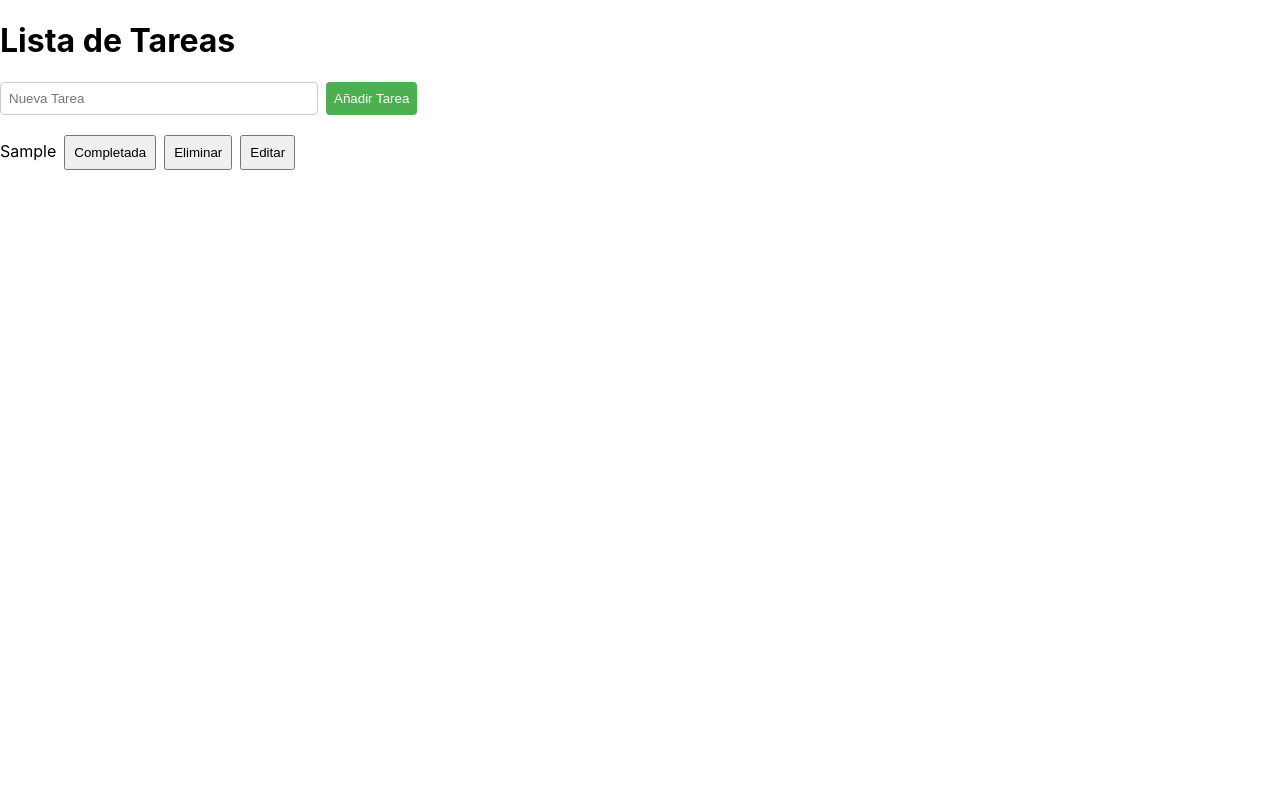
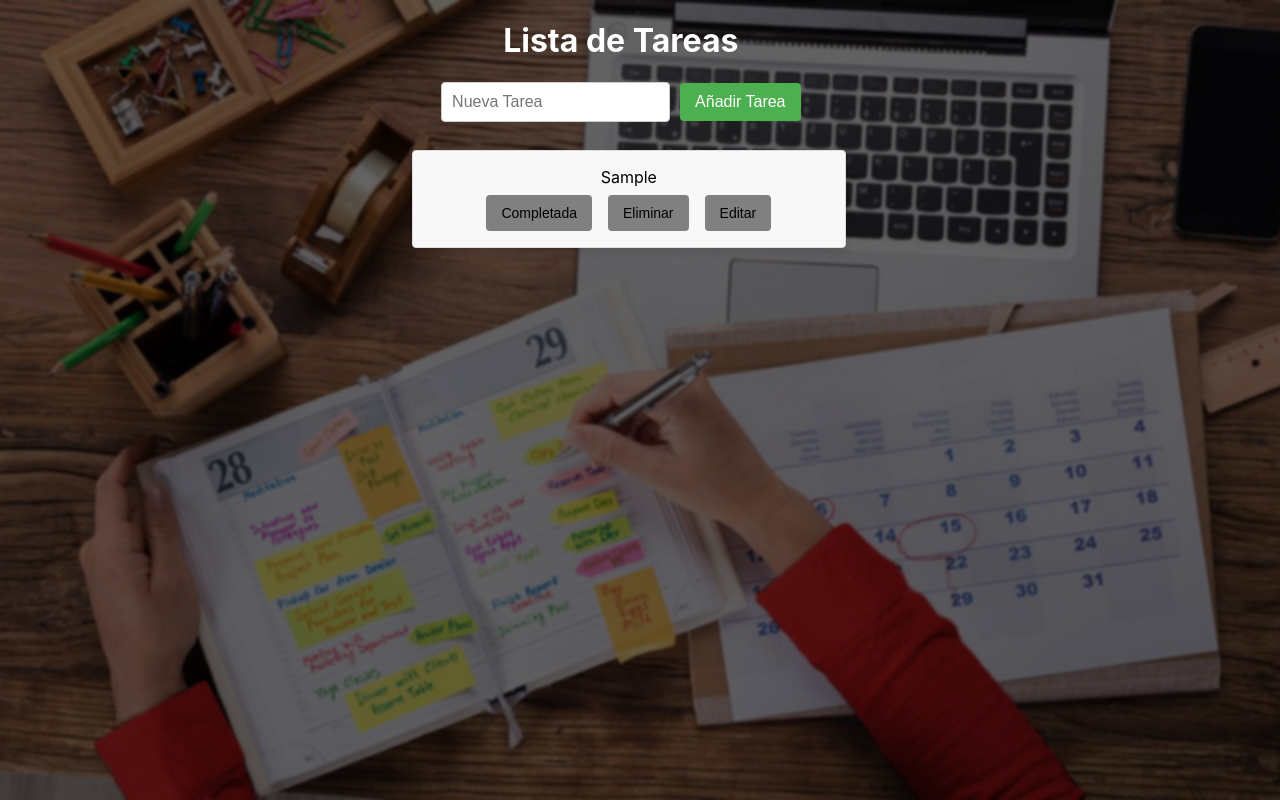
Before and after one commit to miguelsotelo01/Trabajo-integrador-argentina-programa-4.0--React, a React (Create React App) app: page / in a window 1280 px wide. Both pictures are taken after typing "Sample" into the empty fields and a click on the button "Añadir Tarea". Built offline with nearby package versions, Linux system fonts and the light colour scheme.

Commit message:
version estable

```diff
--- a/public/index.html
+++ b/public/index.html
@@ -23,7 +23,7 @@
     -->
     <title>Lista de Tareas - AP-4.0</title>
   </head>
-  <body>
+  <body style="height: 96vh; width: 97vw;">
     <noscript>You need to enable JavaScript to run this app.</noscript>
     <div id="root"></div>
     <!--
--- a/src/App.css
+++ b/src/App.css
@@ -36,6 +36,3 @@
     transform: rotate(360deg);
   }
 }
-.titulo {
-  text-align: center;
-}
--- a/src/App.js
+++ b/src/App.js
@@ -1,60 +1,11 @@
-import React, { useState, useEffect } from 'react';
-import TaskList from './components/taskList';
-import TaskForm from './components/taskForm';
-import TaskItem from './components/taskItem';
+import React from 'react';
+import Home from './pages/home';
+const App = () => {
 
-const App = () => {
-  const [tasks, setTasks] = useState([]);
-
-  useEffect(() => {
-    // Efecto de Actualización
-    console.log('Tasks updated:', tasks);
-  }, [tasks]);
-
-  const handleTaskComplete = (taskId, isCompleted) => {
-    // Actualizar el estado de completado o no de la tarea
-    setTasks(prevTasks =>
-      prevTasks.map(task =>
-        task.id === taskId ? { ...task, completed: isCompleted } : task
-      )
-    );
-  };
-
-  const handleTaskDelete = taskId => {
-    // Eliminar la tarea
-    setTasks(prevTasks => prevTasks.filter(task => task.id !== taskId));
-  };
-
-  const handleTaskAdd = taskName => {
-    // Agregar una nueva tarea
-    const newTask = {
-      id: tasks.length + 1,
-      name: taskName,
-      completed: false,
-    };
-    setTasks(prevTasks => [...prevTasks, newTask]);
-  };
-
-  const handleTaskEdit = (taskId, editedTaskName) => {
-    //actualiza la tarea de ser modificada
-    setTasks((prevTasks) =>
-      prevTasks.map((task) =>
-        task.id === taskId ? { ...task, name: editedTaskName } : task
-      )
-    );
-  };
 
   return (
     <div>
-      <h1 className='titulo'>Lista de Tareas</h1>
-      <TaskForm onTaskAdd={handleTaskAdd} />
-      <TaskList
-        tasks={tasks}
-        onTaskComplete={handleTaskComplete}
-        onTaskDelete={handleTaskDelete}
-        onTaskEdit={handleTaskEdit}
-      />
-
+      <Home></Home>
     </div>
   );
 };
--- a/src/components/taskForm.jsx
+++ b/src/components/taskForm.jsx
@@ -1,47 +1,85 @@
-import React, { useState } from 'react';
+import React, { useState, useEffect } from 'react';
 import styled from 'styled-components';
 
 const FormContainer = styled.form`
   display: flex;
+  justify-content: center;
+  align-items: center;
   margin-bottom: 20px;
+`;
 
-  input {
-    flex: 1;
-    padding: 8px;
+const Input = styled.input`
+  padding: 10px;
+  font-size: 16px;
   border: 1px solid #ccc;
   border-radius: 4px;
-    max-width: 300px;
-  }
+  margin-right: 10px;
+`;
 
-  button {
-    margin-left: 8px;
-    padding: 8px;
+const Button = styled.button`
+  padding: 10px 15px;
+  font-size: 16px;
   background-color: #4caf50;
-    color: white;
+  color: #fff;
   border: none;
   border-radius: 4px;
   cursor: pointer;
+
+  &:hover {
+    background-color: #45a049;
   }
 `;
 
 const TaskForm = ({ onTaskAdd }) => {
   const [newTask, setNewTask] = useState('');
+  const [isInvalid, setIsInvalid] = useState(false);
+  const [warningMessage, setWarningMessage] = useState('');
 
   const handleSubmit = e => {
     e.preventDefault();
+
+    // Validación para no permitir tareas vacías
+    if (newTask.trim() !== '') {
       onTaskAdd(newTask);
       setNewTask('');
+      setIsInvalid(false); // Restablece el estado de la validación
+    } else {
+      setIsInvalid(true);
+      setWarningMessage('Por favor, ingresa algo antes de agregar la tarea.');
+    }
   };
+
+  useEffect(() => {
+    // Función de limpieza
+    return () => {
+      setNewTask('');
+      setIsInvalid(false);
+      setWarningMessage('');
+    };
+  }, []);
+
+  useEffect(() => {
+    // Muestra el mensaje de advertencia cuando isInvalid es verdadero
+    if (isInvalid) {
+      const timeoutId = setTimeout(() => {
+        setWarningMessage('');
+      }, 3000);
+
+      return () => clearTimeout(timeoutId);
+    }
+  }, [isInvalid]);
 
   return (
     <FormContainer onSubmit={handleSubmit}>
-      <input
+      <Input
         type="text"
         placeholder="Nueva Tarea"
         value={newTask}
         onChange={e => setNewTask(e.target.value)}
+        style={{ borderColor: isInvalid ? 'red' : '' }}
       />
-      <button type="submit">Añadir Tarea</button>
+      <Button type="submit">Añadir Tarea</Button>
+      {isInvalid && <p style={{ color: 'red' }}>{warningMessage}</p>}
     </FormContainer>
   );
 };
--- a/src/components/taskItem.jsx
+++ b/src/components/taskItem.jsx
@@ -1,50 +1,108 @@
-import React, { useState } from 'react';
+import React, { useState, useEffect } from 'react';
 import styled from 'styled-components';
 
 const ListItem = styled.li`
+  margin-bottom: 16px;
+  width: 100%;
+  display: flex;
+  flex-direction: column;
+  align-items: center;
+  justify-content: center;
+  padding: 8px;
+`;
+
+const Card = styled.div`
+  max-width: 400px;
+  width: 100%;
+  padding: 16px;
+  background-color: ${(props) => (props.completed ? '#4CAF50' : '#f8f8f8')};
+  border: 1px solid #ddd;
+  border-radius: 4px;
+  box-shadow: 0 4px 8px rgba(0, 0, 0, 0.1);
+`;
+
+const TextContainer = styled.div`
   margin-bottom: 8px;
+  text-align: center;
+`;
+
+const StyledText = styled.span`
+  font-weight: ${(props) => (props.completed ? 'bold' : 'normal')};
+  color: ${(props) => (props.completed ? '#fff' : '#000')};
+`;
+
+const ButtonsContainer = styled.div`
   display: flex;
   align-items: center;
+  justify-content: center;
+`;
 
-  div {
-    flex: 1;
+const Button = styled.button`
+  margin: 0 8px;
+  padding: 10px 15px;
+  font-size: 14px;
+  cursor: pointer;
+  border: none;
+  background-color: grey;
+  border-radius: 4px;
+  transition: background-color 0.3s;
+
+  &:hover {
+    background-color: #e0e0e0;
   }
 
-  span {
-    text-decoration: ${props => (props.completed ? 'line-through' : 'none')};
-  }
-
-  button {
-    margin-left: 8px;
-    padding: 8px;
-    cursor: pointer;
+  &:focus {
+    outline: none;
+    box-shadow: 0 0 0 3px rgba(0, 123, 255, 0.3);
   }
 `;
+
 const TaskItem = ({ task, onTaskComplete, onTaskDelete, onTaskEdit }) => {
-
   const [isEditing, setIsEditing] = useState(false);
   const [editedTaskName, setEditedTaskName] = useState(task.name);
 
   const handleComplete = () => {
     onTaskComplete(task.id, !task.completed);
   };
+
   const handleDelete = () => {
     onTaskDelete(task.id);
   };
+
   const handleEdit = () => {
     setIsEditing(true);
   };
+
   const handleSave = () => {
     onTaskEdit(task.id, editedTaskName);
     setIsEditing(false);
   };
+
   const handleCancel = () => {
     setEditedTaskName(task.name);
     setIsEditing(false);
   };
 
+  useEffect(() => {
+    let timeoutId;
+
+    if (!isEditing && editedTaskName !== '') {
+      clearTimeout(timeoutId);
+
+      timeoutId = setTimeout(() => {
+        alert(`Nueva tarea añadida: ${editedTaskName}`);
+      }, 500);
+    }
+
+    return () => clearTimeout(timeoutId);
+  }, [isEditing, editedTaskName]);
+
   return (
-    <ListItem>
+    <ListItem completed={task.completed}>
+      <Card completed={task.completed}>
+        <TextContainer>
+          <StyledText completed={task.completed}>{task.name}</StyledText>
+        </TextContainer>
         {isEditing ? (
           <div>
             <input
@@ -52,19 +110,21 @@ const TaskItem = ({ task, onTaskComplete, onTaskDelete, onTaskEdit }) => {
               value={editedTaskName}
               onChange={(e) => setEditedTaskName(e.target.value)}
             />
-          <button onClick={handleSave}>Guardar</button>
-          <button onClick={handleCancel}>Cancelar</button>
+            <ButtonsContainer>
+              <Button onClick={handleSave}>Guardar</Button>
+              <Button onClick={handleCancel}>Cancelar</Button>
+            </ButtonsContainer>
           </div>
         ) : (
-        <div>
-          <span style={{ textDecoration: task.completed ? 'line-through' : 'none' }}>
-            {task.name}
-          </span>
-          <button onClick={handleComplete}>{task.completed ? 'reabrir' : 'Completada'}</button>
-          <button onClick={handleDelete}>Eliminar</button>
-          <button onClick={handleEdit}>Editar</button>
-        </div>
+          <ButtonsContainer>
+            <Button onClick={handleComplete}>
+              {task.completed ? 'Deshacer' : 'Completada'}
+            </Button>
+            <Button onClick={handleDelete}>Eliminar</Button>
+            <Button onClick={handleEdit}>Editar</Button>
+          </ButtonsContainer>
         )}
+      </Card>
     </ListItem>
   );
 };
--- a/src/components/taskList.jsx
+++ b/src/components/taskList.jsx
@@ -1,4 +1,4 @@
-import React from 'react';
+import React, { useEffect } from 'react';
 import TaskItem from './taskItem';
 import styled from 'styled-components';
 
@@ -7,7 +7,12 @@ const ListContainer = styled.ul`
   padding: 0;
 `;
 
-const TaskList = ({ tasks, onTaskComplete, onTaskDelete,onTaskEdit }) => {
+const TaskList = ({ tasks, onTaskComplete, onTaskDelete, onTaskEdit }) => {
+  useEffect(() => {
+    // Puedes realizar alguna acción cuando el componente se monta o cuando cambian ciertos valores
+    console.log('TaskList se ha renderizado');
+  }, [tasks]);
+
   return (
     <ListContainer>
       {tasks.map(task => (
--- a/src/index.css
+++ b/src/index.css
@@ -1,13 +1,20 @@
 body {
+ background: url('/src/Imagenes/borrosa.png') center/cover no-repeat fixed;
   margin: 0;
   font-family: -apple-system, BlinkMacSystemFont, 'Segoe UI', 'Roboto', 'Oxygen',
     'Ubuntu', 'Cantarell', 'Fira Sans', 'Droid Sans', 'Helvetica Neue',
     sans-serif;
   -webkit-font-smoothing: antialiased;
   -moz-osx-font-smoothing: grayscale;
+ height: 99 vh;
+  width: 99 vw;
 }
 
 code {
   font-family: source-code-pro, Menlo, Monaco, Consolas, 'Courier New',
     monospace;
 }
+.titulo{
+  text-align: center;
+  color: white;
+}
--- /dev/null
+++ b/src/pages/home.jsx
@@ -0,0 +1,62 @@
+import React, { useState, useEffect } from 'react';
+import TaskList from '../components/taskList';
+import TaskForm from '../components/taskForm';
+
+
+const Home = () => {
+  const [tasks, setTasks] = useState([]);
+
+  useEffect(() => {
+    // Efecto de Actualización
+    console.log('Tasks updated:', tasks);
+  }, [tasks]);
+
+  const handleTaskComplete = (taskId, isCompleted) => {
+    // Actualizar el estado de completado o no de la tarea
+    setTasks(prevTasks =>
+      prevTasks.map(task =>
+        task.id === taskId ? { ...task, completed: isCompleted } : task
+      )
+    );
+  };
+
+  const handleTaskDelete = taskId => {
+    // Eliminar la tarea
+    setTasks(prevTasks => prevTasks.filter(task => task.id !== taskId));
+  };
+
+  const handleTaskAdd = taskName => {
+    // Agregar una nueva tarea
+    const newTask = {
+      id: tasks.length + 1,
+      name: taskName,
+      completed: false,
+    };
+    setTasks(prevTasks => [...prevTasks, newTask]);
+  };
+
+  const handleTaskEdit = (taskId, editedTaskName) => {
+    //actualiza la tarea de ser modificada
+    setTasks((prevTasks) =>
+      prevTasks.map((task) =>
+        task.id === taskId ? { ...task, name: editedTaskName } : task
+      )
+    );
+  };
+
+  return (
+    <div>
+      <h1 className='titulo'>Lista de Tareas</h1>
+      <TaskForm onTaskAdd={handleTaskAdd} />
+      <TaskList
+        tasks={tasks}
+        onTaskComplete={handleTaskComplete}
+        onTaskDelete={handleTaskDelete}
+        onTaskEdit={handleTaskEdit}
+      />
+
+    </div>
+  );
+};
+
+export default Home;
```
Also changed, not shown: src/Imagenes/borrosa.png (added). Lines whose indentation alone changed are shown as unchanged.
